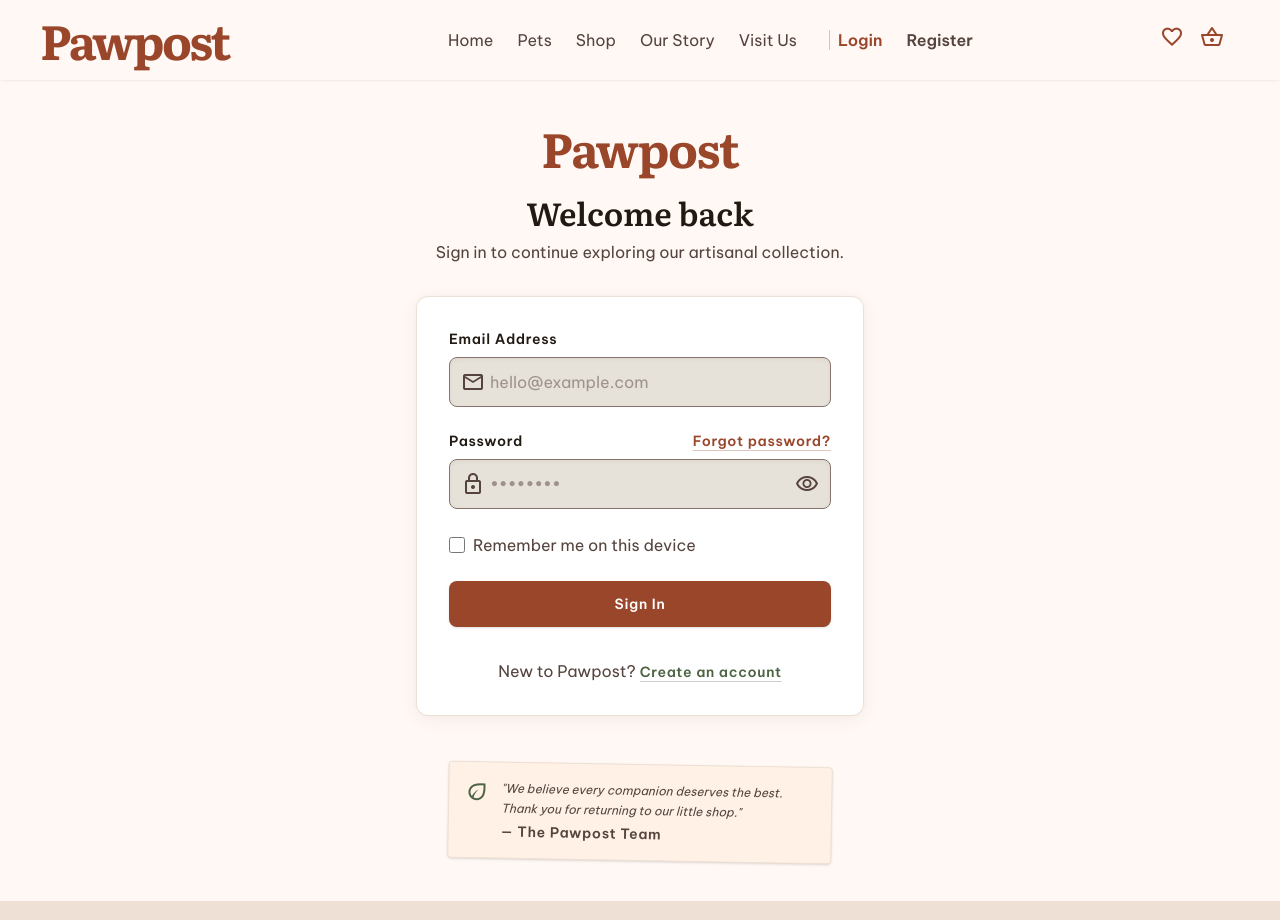
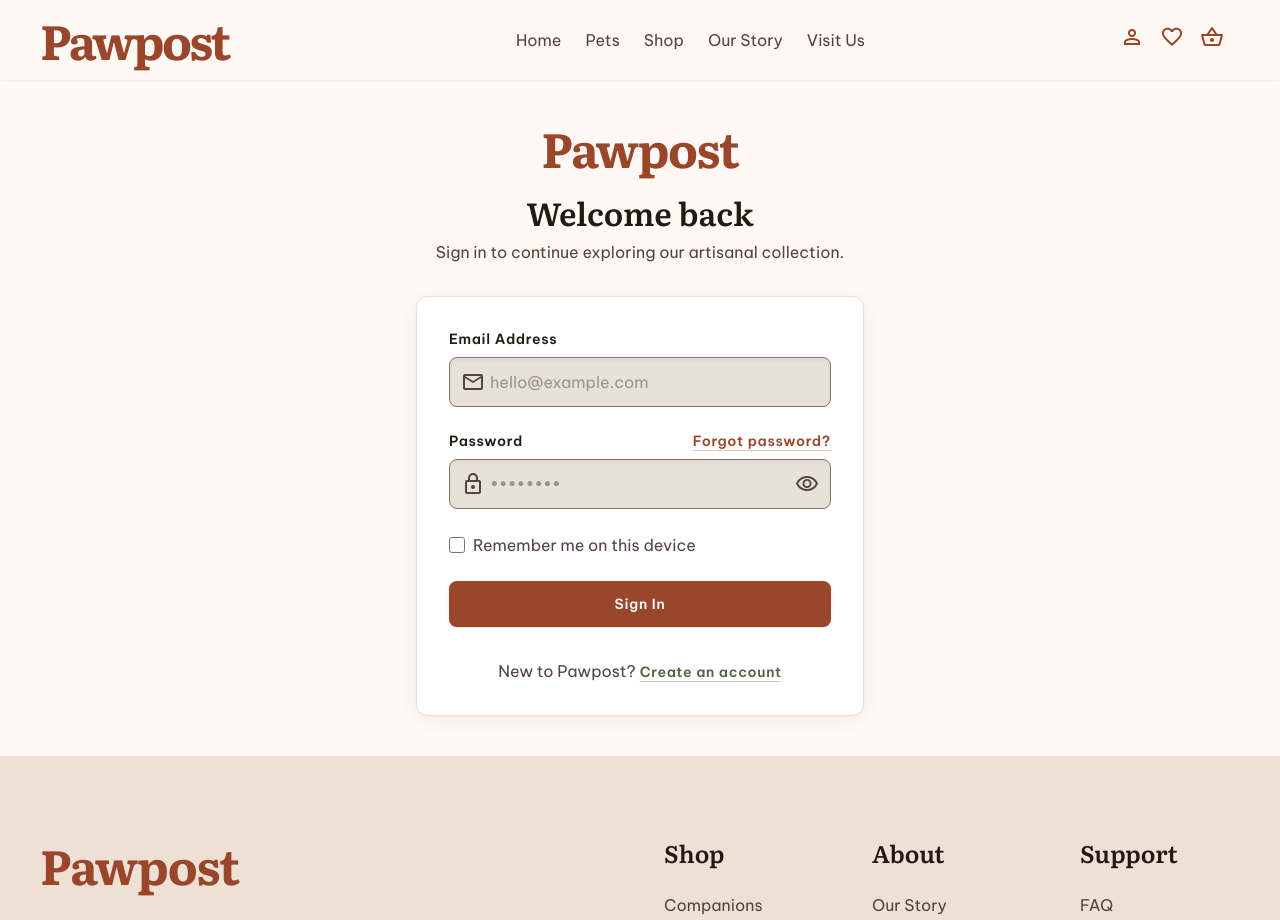
Before and after one commit to Leoul-Z/PawPost, a React (Vite) app: page /login in a window 1280 px wide. Shown: the top 920 px of the page. Built offline with nearby package versions, Linux system fonts and the light colour scheme; the HTML template or start-up script is replaced by a standard one.

Commit message:
fix login and header

```diff
--- a/src/components/Header.tsx
+++ b/src/components/Header.tsx
@@ -25,9 +25,6 @@ const Header = () => {
           <Link className={`transition-colors duration-200 font-body-md text-body-md ${location.pathname.startsWith('/shop') || location.pathname.startsWith('/product') ? 'text-primary font-bold' : 'text-on-surface-variant hover:text-primary'}`} to="/shop">Shop</Link>
           <Link className={`transition-colors duration-200 font-body-md text-body-md ${location.pathname === '/story' ? 'text-primary font-bold' : 'text-on-surface-variant hover:text-primary'}`} to="/story">Our Story</Link>
           <Link className={`transition-colors duration-200 font-body-md text-body-md ${location.pathname === '/visit' ? 'text-primary font-bold' : 'text-on-surface-variant hover:text-primary'}`} to="/visit">Visit Us</Link>
-          <div className="w-px h-5 bg-outline-variant mx-2"></div>
-          <Link className={`transition-colors duration-200 font-body-md text-body-md ${location.pathname === '/login' ? 'text-primary font-bold' : 'text-on-surface-variant hover:text-primary'}`} to="/login">Login</Link>
-          <Link className={`transition-colors duration-200 font-body-md text-body-md ${location.pathname === '/join' ? 'text-primary font-bold' : 'text-on-surface-variant font-semibold hover:text-primary'}`} to="/join">Register</Link>
         </nav>
         <div className="flex items-center space-x-4">
           {location.pathname === '/shop' && (
@@ -35,6 +32,9 @@ const Header = () => {
               <span className="material-symbols-outlined" style={{ fontVariationSettings: `"'FILL' 0"` }}>search</span>
             </button>
           )}
+          <Link to="/login" aria-label="Login" className="text-primary hover:scale-105 transition-transform duration-200 active:scale-95">
+            <span className="material-symbols-outlined" style={{ fontVariationSettings: `"'FILL' 0"` }}>person</span>
+          </Link>
           <Link to="/favorites" aria-label="Favorites" className="text-primary hover:scale-105 transition-transform duration-200 active:scale-95">
             <span className="material-symbols-outlined" style={{ fontVariationSettings: `"'FILL' 0"` }}>favorite</span>
           </Link>
@@ -65,7 +65,6 @@ const Header = () => {
           <Link onClick={() => setIsMobileMenuOpen(false)} className={`font-headline-md text-[18px] ${location.pathname === '/visit' ? 'text-primary font-bold' : 'text-on-surface'}`} to="/visit">Visit Us</Link>
           <hr className="border-surface-variant" />
           <Link onClick={() => setIsMobileMenuOpen(false)} className={`font-headline-md text-[18px] ${location.pathname === '/login' ? 'text-primary font-bold' : 'text-on-surface'}`} to="/login">Login</Link>
-          <Link onClick={() => setIsMobileMenuOpen(false)} className={`font-headline-md text-[18px] ${location.pathname === '/join' ? 'text-primary font-bold' : 'text-on-surface'}`} to="/join">Register</Link>
         </div>
       )}
     </header>
--- a/src/pages/Login.tsx
+++ b/src/pages/Login.tsx
@@ -69,15 +69,7 @@ const Login = () => {
           </div>
         </div>
 
-        <div className="mt-12 mx-auto max-w-sm transform rotate-1">
-          <div className="bg-surface-container-low border border-surface-variant p-4 rounded shadow-sm flex items-start gap-3">
-            <span className="material-symbols-outlined text-secondary" style={{ fontVariationSettings: `"'FILL' 1"` }}>eco</span>
-            <p className="font-caption text-caption text-on-surface-variant italic leading-relaxed">
-              "We believe every companion deserves the best. Thank you for returning to our little shop."<br />
-              <span className="block mt-1 font-label-md text-label-md not-italic">— The Pawpost Team</span>
-            </p>
-          </div>
-        </div>
+
       </div>
     </main>
   );
```
